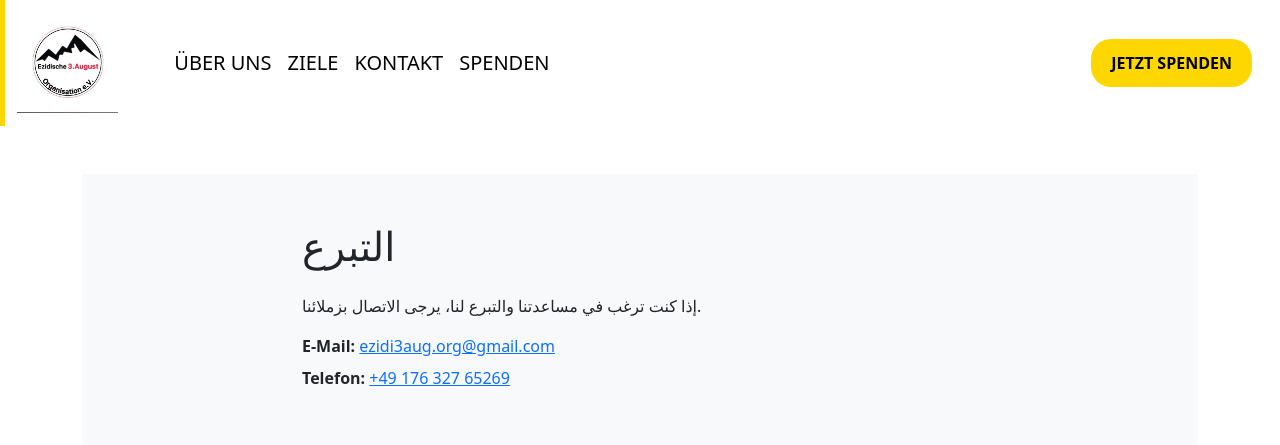
After one commit to Sufyan-hassan/ezedische_3_august, a Django app: page /spenden in a window 1280 px wide. The commit adds this page. Shown: the top 445 px of the page. Run offline with Django 5.2, Linux system fonts and the light colour scheme.

Commit message:
Add spenden button

```diff
--- a/third_august_organisation/main_app/templates/base.html
+++ b/third_august_organisation/main_app/templates/base.html
@@ -51,12 +51,12 @@
           <a class="nav-link" href="{% url 'kontakt' %}">KONTAKT</a>
         </li>
         <li class="nav-item">
-          <a class="nav-link" href="#spenden">Spenden</a>
+          <a class="nav-link" href="{% url 'spenden' %}">Spenden</a>
         </li>
 
       </ul>
       <div class="ms-auto me-3">
-        <a href="#donate" class="btn btn-spenden">
+        <a href="{% url 'spenden' %}" class="btn btn-spenden">
           Jetzt Spenden
         </a>
       </div>
--- /dev/null
+++ b/third_august_organisation/main_app/templates/spenden.html
@@ -0,0 +1,25 @@
+{% extends "base.html" %}
+{% load static %}
+
+{% block title %}Spenden{% endblock %}
+
+{% block content %}
+<section class="py-5 bg-light">
+  <div class="container" style="max-width: 700px;">
+    <h1 class="mb-4">التبرع</h1>
+    <p>إذا كنت ترغب في مساعدتنا والتبرع لنا، يرجى الاتصال بزملائنا.</p>
+    <!-- E‑Mail -->
+    <p class="mb-2">
+      <strong>E‑Mail:</strong>
+      <a href="ezidi3aug.org@gmail.com">ezidi3aug.org@gmail.com</a>
+    </p>
+
+    <!-- Telefon -->
+    <p class="mb-2">
+      <strong>Telefon:</strong>
+      <a href="tel:+4917632765269">+49&nbsp;176&nbsp;327&nbsp;65269</a>
+    </p>
+
+  </div>
+</section>
+{% endblock %}
--- a/third_august_organisation/main_app/views.py
+++ b/third_august_organisation/main_app/views.py
@@ -8,3 +8,6 @@ def kontant_view(request):
 
 def ziele_view(request):
     return render(request, 'ziele.html')
+
+def spenden_view(request):
+    return render(request, 'spenden.html')
--- a/third_august_organisation/third_august_organisation/urls.py
+++ b/third_august_organisation/third_august_organisation/urls.py
@@ -16,11 +16,12 @@ Including another URLconf
 """
 from django.contrib import admin
 from django.urls import path
-from main_app.views import home_view, kontant_view, ziele_view
+from main_app.views import home_view, kontant_view, ziele_view, spenden_view
 
 urlpatterns = [
     path('admin/', admin.site.urls),
     path('', home_view, name='home'),
     path('kontakt/', kontant_view, name="kontakt"),
-    path('ziele/', ziele_view, name="ziele")
+    path('ziele/', ziele_view, name="ziele"),
+    path('spenden', spenden_view, name="spenden")
 ]
```
